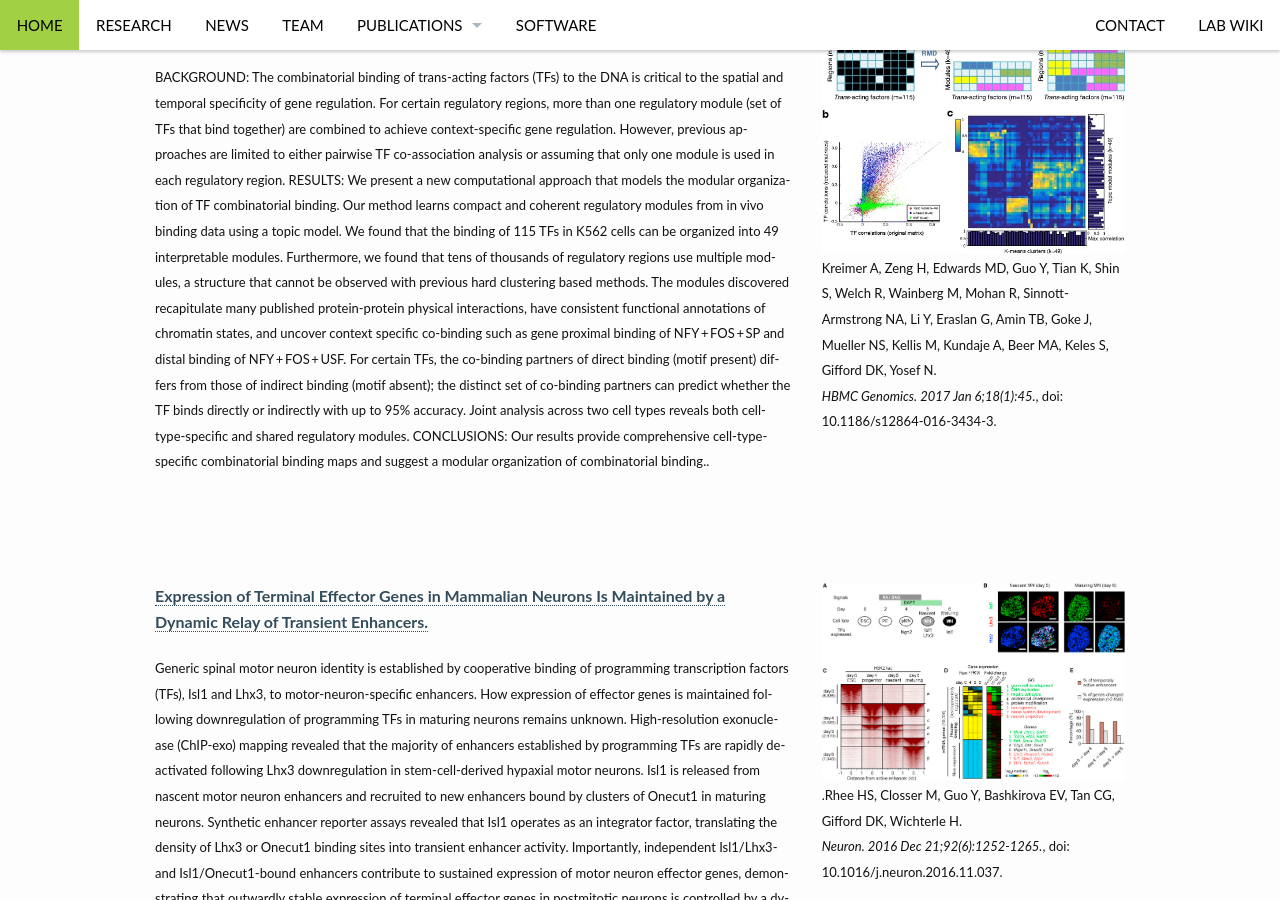
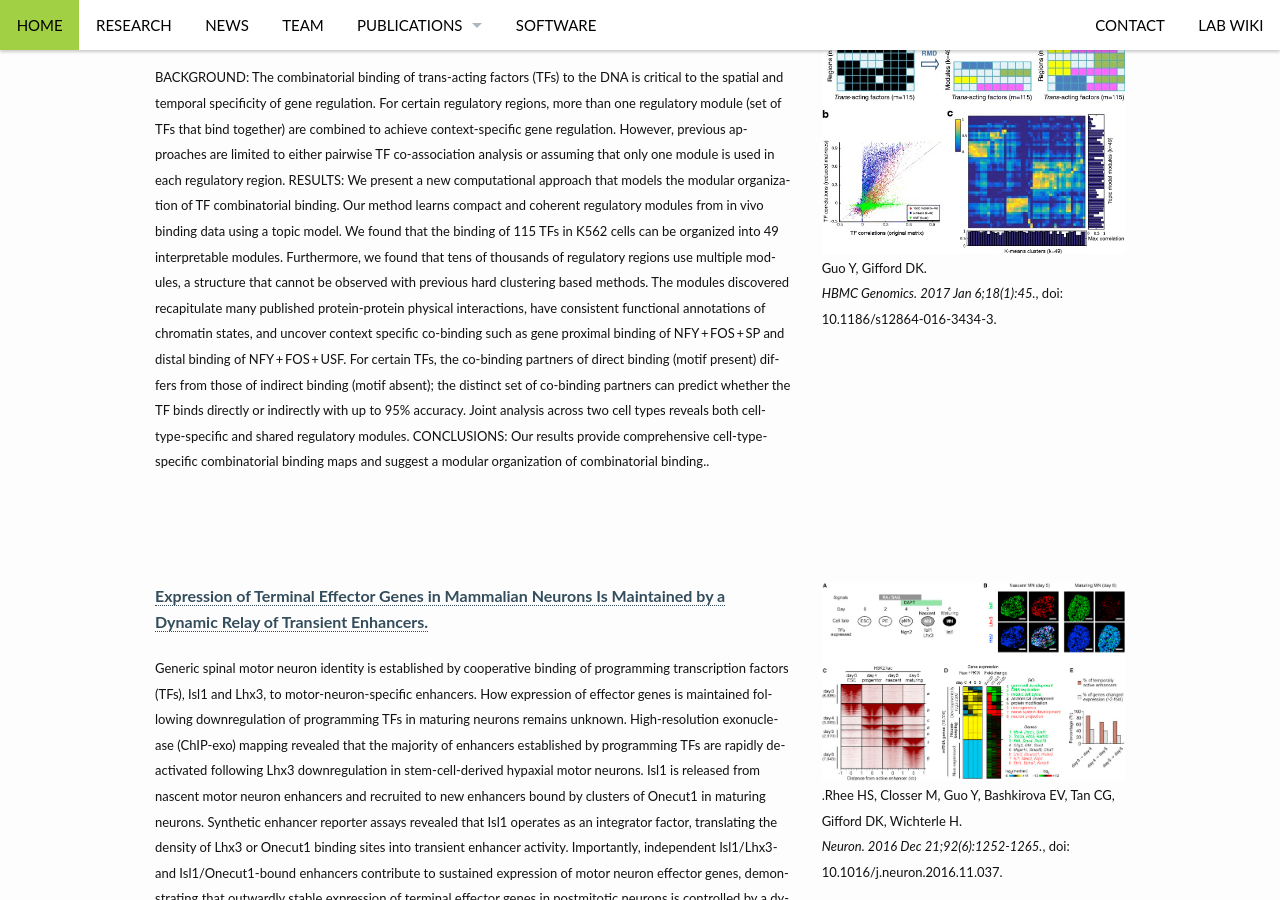
Before and after one commit to gifford-lab/gifford-lab.github.io, a Jekyll site: the page built from pages/publications.md, in a window 1280 px wide and 900 px high, scrolled down 1110 px. Built offline with Jekyll 4.4.1, drawn with Linux system fonts in a browser that asks for light colours.

Commit message:
Corrected authors on Modular combinatorial

```diff
--- a/pages/publications.md
+++ b/pages/publications.md
@@ -42,7 +42,7 @@ Our results provide comprehensive cell-type-specific combinatorial binding maps
     </div><!-- /.medium-6.columns -->
     <div class="medium-4 columns b30">
         <img src="{{ site.url }}/images/Guo-2016-Modular-combinatorial.jpg" alt="">
-        <p> <font size="2">Kreimer A, Zeng H, Edwards MD, Guo Y, Tian K, Shin S, Welch R, Wainberg M, Mohan R, Sinnott-Armstrong NA, Li Y, Eraslan G, Amin TB, Goke J, Mueller NS, Kellis M, Kundaje A, Beer MA, Keles S, Gifford DK, Yosef N.
+        <p> <font size="2">Guo Y, Gifford DK.
         <br> <i>HBMC Genomics. 2017 Jan 6;18(1):45.</i>, doi:
 10.1186/s12864-016-3434-3.</font></p>
     </div><!-- /.medium-6.columns -->
```
